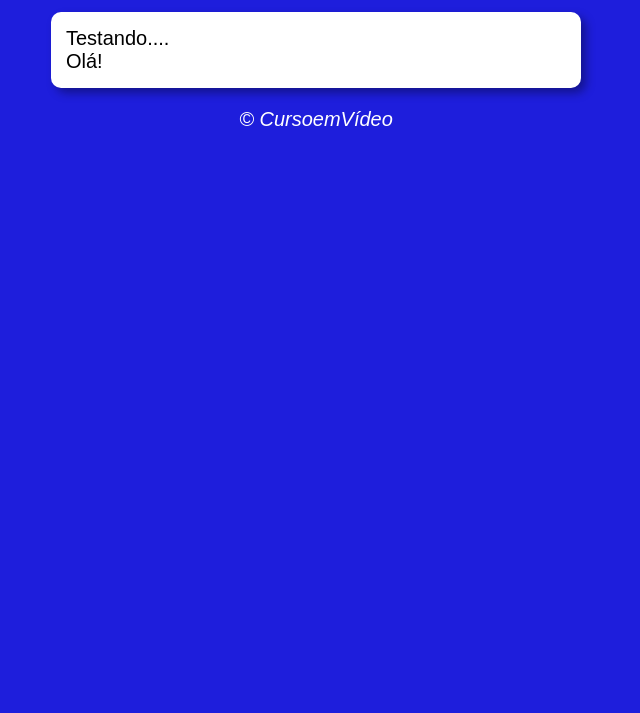
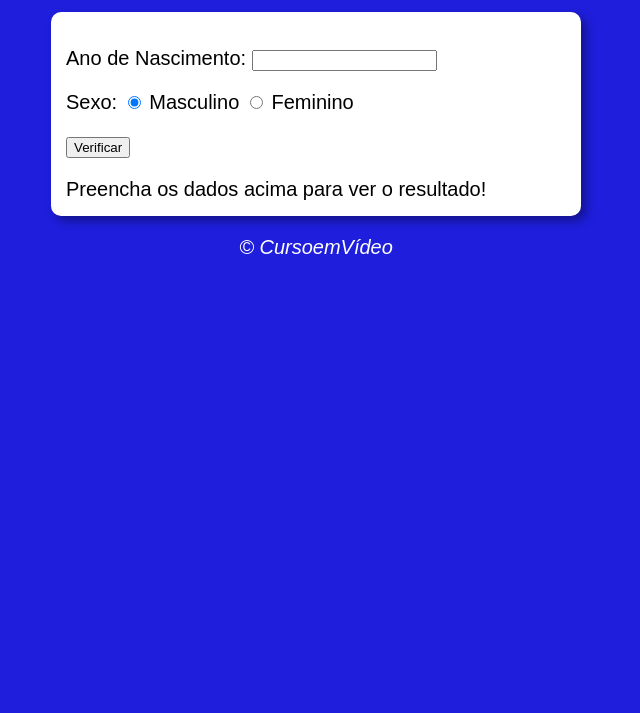
Before and after one commit to marcelo-moreira-code/CEV-JS-TESTE, a plain HTML site: page aula12Ex/ex015/modelo.html in a window 1280 px wide. Shown: the part 87-800 px from the top of the page, without its empty margins (324-964 px from the left). Drawn offline with Linux system fonts and the light colour scheme.

Commit message:
A12Ex
ex015 completo!

```diff
--- a/aula12Ex/ex015/modelo.html
+++ b/aula12Ex/ex015/modelo.html
@@ -4,21 +4,33 @@
     <meta charset="UTF-8">
     <meta http-equiv="X-UA-Compatible" content="IE=edge">
     <meta name="viewport" content="width=device-width, initial-scale=1.0">
-    <title>Document</title>
+    <title>Verificador de Idade</title>
     <link rel="stylesheet" href="estilo.css">
 </head>
 <body>
     <header>
-        <h1>Título</h1>
+        <h1>Verificador de Idade</h1>
     </header>
 
     <section>
 
         <div>
-            Testando....
+            <p>Ano de Nascimento:
+                <input type="number" name="txtano" id="txtano">
+            </p>
+            <p>Sexo:
+                <input type="radio" name="radsex" id="masc" checked>
+                <label for="masc">Masculino</label>
+                <input type="radio" name="radsex" id="fem">
+                <label for="fem">Feminino</label>
+            </p>
+            <p>
+                <input type="button" value="Verificar" onclick="verificar()">
+            </p>
+
         </div>
-        <div>
-            Olá!
+        <div id="res">
+            Preencha os dados acima para ver o resultado!
         </div>
     </section>
 
--- a/aula12Ex/ex015/script.js
+++ b/aula12Ex/ex015/script.js
@@ -1 +1,52 @@
-window.alert(`Olá !`)
+function verificar() {
+   var data = new Date()
+   var ano = data.getFullYear()
+   var formulário_ano = window.document.getElementById('txtano')
+   var res = document.getElementById('res') // document.querySelector('div#res')
+   if (formulário_ano.value.length == 0 || formulário_ano.value > ano) {
+        window.alert(`[ERRO] Verifique os dados e tente novamente!`)
+   } else {
+        var formulário_sex = document.getElementsByName('radsex')
+        var idade = ano - Number(formulário_ano.value)
+        //res.innerHTML = `Idade calculada é ${idade}`  // testando idade
+        var gênero = ``
+
+        var img = document.createElement('img') // igual <img id='foto'> no HTML
+        img.setAttribute('id', 'foto')
+
+        if (formulário_sex[0].checked) {
+            gênero = `Homem`
+            if (idade >=0 && idade <10) {
+                // criança
+                img.setAttribute('src','bebe-m.png')
+            } else if (idade < 21) {
+               // Jovem
+               img.setAttribute('src','jovem-m.png')
+            } else if (idade < 50) {
+                // Adulto
+                img.setAttribute('src' , 'adulto-m.png')
+            } else {
+                // Idoso
+                img.setAttribute('src' , 'idoso-m.png')
+            }
+        } else if (formulário_sex[1].checked) {
+            gênero = `Mulher`
+            if (idade >= 0 && idade < 10) {
+                // Criança
+                img.setAttribute('src','bebe-f.png')
+            } else if (idade < 21) {
+                // Jovem
+                img.setAttribute('src' , 'jovem-f.png')
+            } else if (idade < 50) {
+                // Adulto
+                img.setAttribute('src','adulto-f.png')
+            } else {
+                // Idoso
+                img.setAttribute('src' , 'idoso-f.png')
+            }
+        }
+        res.style.textAlign = 'center' // centralizar o texto
+        res.innerHTML = `Detectamos ${gênero} com ${idade} anos.`
+        res.appendChild(img) // adicionando um elemento
+   }
+}
```
Also changed, not shown: aula12Ex/ex015/adulto-f.png (renamed from aula12Ex/ex015/img7.png), aula12Ex/ex015/adulto-m.png (renamed from aula12Ex/ex015/img8.png), aula12Ex/ex015/bebe-f.png (renamed from aula12Ex/ex015/img1.png), aula12Ex/ex015/bebe-m.png (renamed from aula12Ex/ex015/img2.png), aula12Ex/ex015/idoso-f.png (renamed from aula12Ex/ex015/img9.png), aula12Ex/ex015/idoso-m.png (renamed from aula12Ex/ex015/img10.png), aula12Ex/ex015/jovem-f.png (renamed from aula12Ex/ex015/img5.png), aula12Ex/ex015/jovem-m.png (renamed from aula12Ex/ex015/img6.png).
